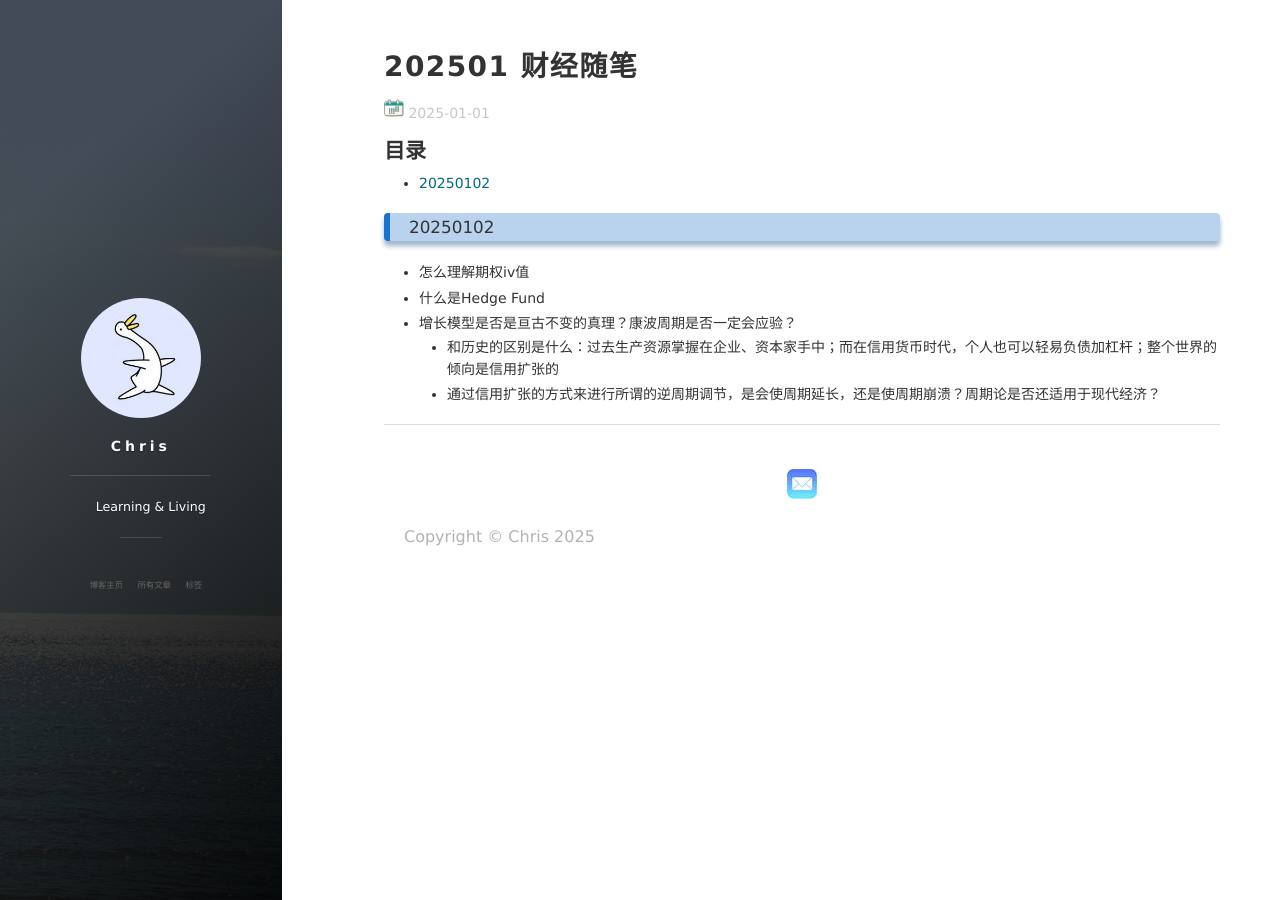
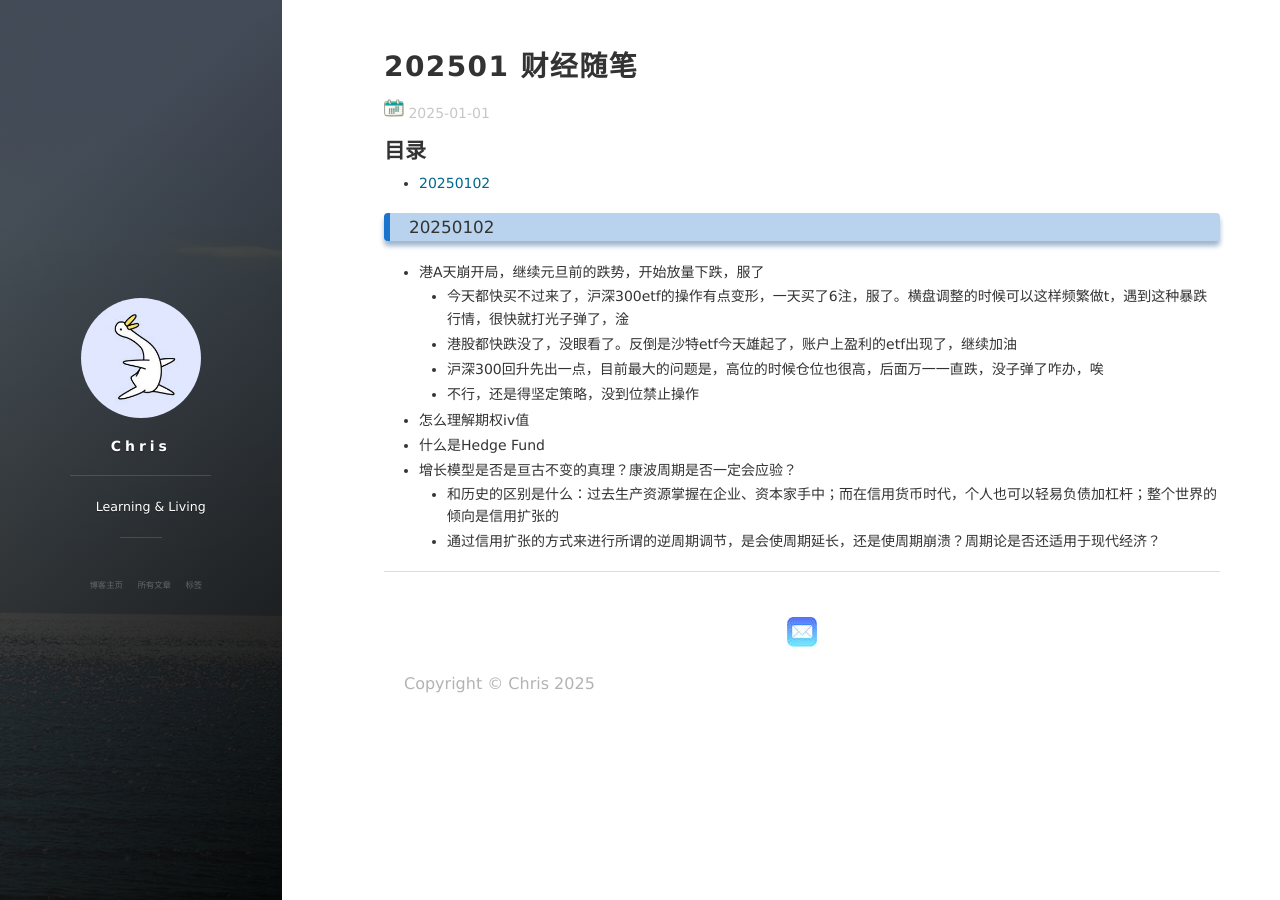
Before and after one commit to CHRisXman/CHRisXman.github.io, a Jekyll site: the page built from _posts/2025-01-01-essay-202501-finance-news.md, in a window 1280 px wide. Built offline with Jekyll 4.4.1, drawn with Linux system fonts in a browser that asks for light colours; nearby versions of some CDN libraries.

Commit message:
update post

```diff
--- a/_posts/2025-01-01-essay-202501-finance-news.md
+++ b/_posts/2025-01-01-essay-202501-finance-news.md
@@ -8,7 +8,11 @@ category: 财经
 ---
 
 ### 20250102
-
++ 港A天崩开局，继续元旦前的跌势，开始放量下跌，服了
+    - 今天都快买不过来了，沪深300etf的操作有点变形，一天买了6注，服了。横盘调整的时候可以这样频繁做t，遇到这种暴跌行情，很快就打光子弹了，淦
+    - 港股都快跌没了，没眼看了。反倒是沙特etf今天雄起了，账户上盈利的etf出现了，继续加油
+    - 沪深300回升先出一点，目前最大的问题是，高位的时候仓位也很高，后面万一一直跌，没子弹了咋办，唉
+    - 不行，还是得坚定策略，没到位禁止操作
 
 
 + 怎么理解期权iv值
```
